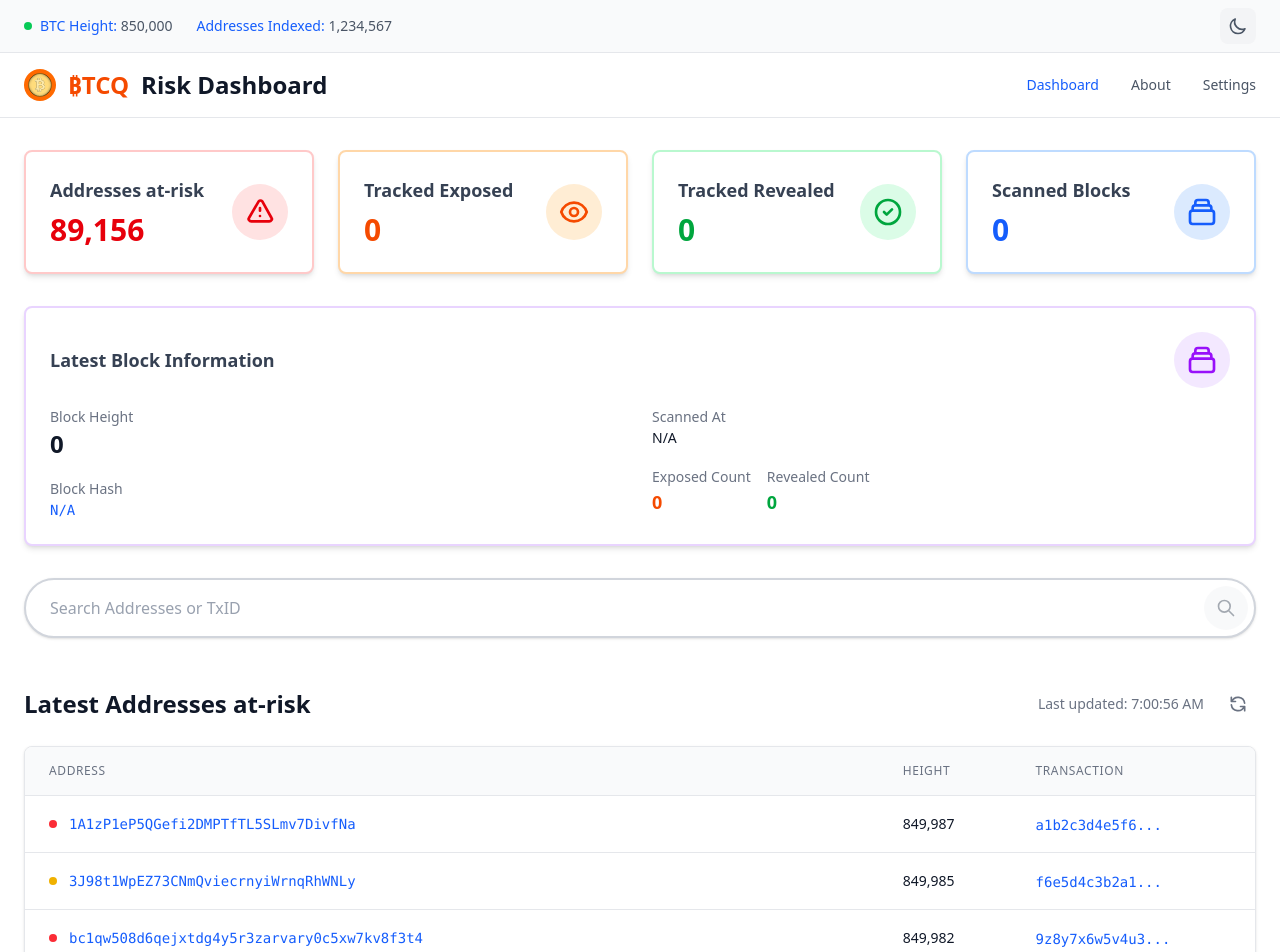
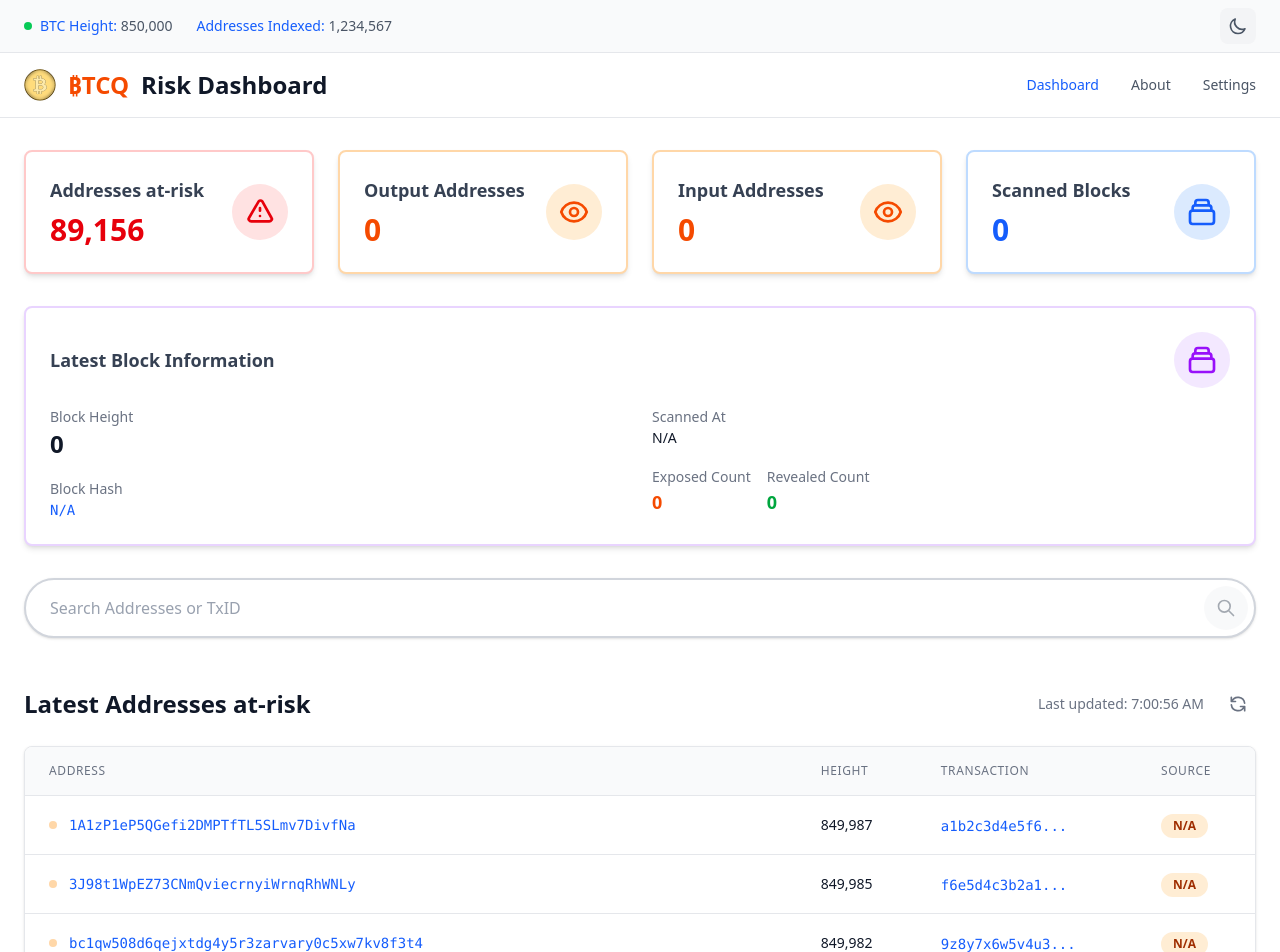
Before and after one commit to HooriRn/btcq-explorer, a React (Vite) app: page / in a window 1280 px wide. Shown: the top 952 px of the page. Built offline with nearby package versions, Linux system fonts and the light colour scheme; no server answers.

Commit message:
Update UI

```diff
--- a/src/components/dashboard/LatestAddressesAtRisk.tsx
+++ b/src/components/dashboard/LatestAddressesAtRisk.tsx
@@ -1,6 +1,12 @@
 import { useDashboardStore } from '../../stores/dashboardStore'
-import { getStatusDotColor } from '../../utils/riskLevel'
 import { TableSkeleton } from '../common/LoadingSkeleton'
+
+const getSourceDotColor = (source?: string) => {
+  if (source === 'quantum_revealed') {
+    return 'bg-red-500'
+  }
+  return 'bg-orange-200'
+}
 
 export const LatestAddressesAtRisk = () => {
   const { addressesAtRisk, isLoading, lastUpdated, refreshData } = useDashboardStore()
@@ -53,6 +59,7 @@ export const LatestAddressesAtRisk = () => {
                 <th className="px-6 py-4 text-left text-xs font-medium text-gray-500 dark:text-gray-300 uppercase tracking-wider">Address</th>
                 <th className="px-6 py-4 text-left text-xs font-medium text-gray-500 dark:text-gray-300 uppercase tracking-wider">Height</th>
                 <th className="px-6 py-4 text-left text-xs font-medium text-gray-500 dark:text-gray-300 uppercase tracking-wider">Transaction</th>
+                <th className="px-6 py-4 text-left text-xs font-medium text-gray-500 dark:text-gray-300 uppercase tracking-wider">Source</th>
               </tr>
             </thead>
             <tbody className="bg-white dark:bg-gray-800 divide-y divide-gray-200 dark:divide-gray-700">
@@ -60,7 +67,7 @@ export const LatestAddressesAtRisk = () => {
                 <tr key={address.id} className="hover:bg-gray-50 dark:hover:bg-gray-700 transition-colors">
                   <td className="px-6 py-4 whitespace-nowrap">
                     <div className="flex items-center">
-                      <div className={`w-2 h-2 ${getStatusDotColor(address.riskLevel)} rounded-full mr-3`}></div>
+                      <div className={`w-2 h-2 ${getSourceDotColor(address.source)} rounded-full mr-3`}></div>
                       <a
                         href={`https://mempool.space/testnet/address/${address.address}`}
                         target="_blank"
@@ -84,6 +91,15 @@ export const LatestAddressesAtRisk = () => {
                       {address.transaction}
                     </a>
                   </td>
+                  <td className="px-6 py-4 whitespace-nowrap">
+                    <span className={`inline-flex px-3 py-1 text-xs font-semibold rounded-full ${
+                      address.source === 'quantum_revealed'
+                        ? 'bg-red-100 text-red-800 dark:bg-red-900 dark:text-red-200'
+                        : 'bg-orange-100 text-orange-800 dark:bg-orange-900 dark:text-orange-200'
+                    }`}>
+                      {address.source?.replace('_', ' ') || 'N/A'}
+                    </span>
+                  </td>
                 </tr>
               ))}
             </tbody>
--- a/src/components/dashboard/MetricsCards.tsx
+++ b/src/components/dashboard/MetricsCards.tsx
@@ -36,7 +36,7 @@ export const MetricsCards = () => {
       <div className="bg-white dark:bg-gray-800 border-2 border-orange-200 dark:border-orange-700 rounded-lg p-6 shadow-md hover:shadow-lg transition-shadow">
         <div className="flex items-center justify-between">
           <div>
-            <h3 className="text-lg font-semibold text-gray-700 dark:text-gray-300 mb-2">Tracked Exposed</h3>
+            <h3 className="text-lg font-semibold text-gray-700 dark:text-gray-300 mb-2">Output Addresses</h3>
             <p className="text-3xl font-bold text-orange-600 dark:text-orange-400">{(metrics.trackedExposed || 0).toLocaleString()}</p>
           </div>
           <div className="bg-orange-100 dark:bg-orange-900 p-3 rounded-full">
@@ -49,15 +49,16 @@ export const MetricsCards = () => {
       </div>
 
       {/* Tracked Revealed Card */}
-      <div className="bg-white dark:bg-gray-800 border-2 border-green-200 dark:border-green-700 rounded-lg p-6 shadow-md hover:shadow-lg transition-shadow">
+      <div className="bg-white dark:bg-gray-800 border-2 border-orange-200 dark:border-orange-700 rounded-lg p-6 shadow-md hover:shadow-lg transition-shadow">
         <div className="flex items-center justify-between">
           <div>
-            <h3 className="text-lg font-semibold text-gray-700 dark:text-gray-300 mb-2">Tracked Revealed</h3>
-            <p className="text-3xl font-bold text-green-600 dark:text-green-400">{(metrics.trackedRevealed || 0).toLocaleString()}</p>
+            <h3 className="text-lg font-semibold text-gray-700 dark:text-gray-300 mb-2">Input Addresses</h3>
+            <p className="text-3xl font-bold text-orange-600 dark:text-orange-400">{(metrics.trackedRevealed || 0).toLocaleString()}</p>
           </div>
-          <div className="bg-green-100 dark:bg-green-900 p-3 rounded-full">
-            <svg className="w-8 h-8 text-green-600 dark:text-green-400" fill="none" stroke="currentColor" viewBox="0 0 24 24">
-              <path strokeLinecap="round" strokeLinejoin="round" strokeWidth={2} d="M9 12l2 2 4-4m6 2a9 9 0 11-18 0 9 9 0 0118 0z" />
+          <div className="bg-orange-100 dark:bg-orange-900 p-3 rounded-full">
+            <svg className="w-8 h-8 text-orange-600 dark:text-orange-400" fill="none" stroke="currentColor" viewBox="0 0 24 24">
+              <path strokeLinecap="round" strokeLinejoin="round" strokeWidth={2} d="M15 12a3 3 0 11-6 0 3 3 0 016 0z" />
+              <path strokeLinecap="round" strokeLinejoin="round" strokeWidth={2} d="M2.458 12C3.732 7.943 7.523 5 12 5c4.478 0 8.268 2.943 9.542 7-1.274 4.057-5.064 7-9.542 7-4.477 0-8.268-2.943-9.542-7z" />
             </svg>
           </div>
         </div>
--- a/src/components/dashboard/SearchResults.tsx
+++ b/src/components/dashboard/SearchResults.tsx
@@ -104,7 +104,7 @@ export const SearchResults = ({ results, isLoading, query }: SearchResultsProps)
                     </p>
                   </div>
                   <div>
-                    <label className="text-sm font-medium text-gray-500 dark:text-gray-400">Source</label>
+                    <label className="text-sm font-medium text-gray-500 dark:text-gray-400">Type</label>
                     <p className="text-sm text-gray-900 dark:text-white capitalize">{result.source.replace('_', ' ')}</p>
                   </div>
                 </div>
--- a/src/components/layout/Header.tsx
+++ b/src/components/layout/Header.tsx
@@ -40,8 +40,8 @@ export const Header = () => {
       <div className="px-6 py-4">
         <div className="max-w-7xl mx-auto flex justify-between items-center">
           <Link to="/" className="flex items-center space-x-3 text-2xl font-bold text-gray-900 dark:text-white hover:text-blue-600 dark:hover:text-blue-400 transition-colors">
-            <div className="w-8 h-8 bg-orange-500 rounded-full flex items-center justify-center">
-              <BitcoinLogo className="text-white" size="sm" />
+            <div className="w-8 h-8 rounded-full flex items-center justify-center">
+              <BitcoinLogo className="text-white" size="md" />
             </div>
             <span className="text-orange-600 dark:text-orange-400">₿TCQ</span>
             <span>Risk Dashboard</span>
--- a/src/services/api.ts
+++ b/src/services/api.ts
@@ -270,7 +270,8 @@ export const api = {
         transaction: result.txid,
         riskLevel: 'High' as const, // All latest addresses are considered high risk
         time: 'Just now', // Since these are latest, we'll show "Just now"
-        status: 'active' as const
+        status: 'active' as const,
+        source: result.source
       }))
     } catch (error) {
       console.error('Failed to fetch latest addresses at risk:', error)
--- a/src/types/dashboard.ts
+++ b/src/types/dashboard.ts
@@ -6,6 +6,7 @@ export interface AddressAtRisk {
   riskLevel: 'High' | 'Medium' | 'Low'
   time: string
   status: 'active' | 'inactive'
+  source?: string
 }
 
 export interface SearchResult {
```
